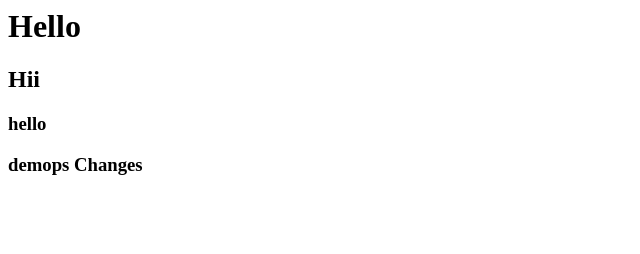
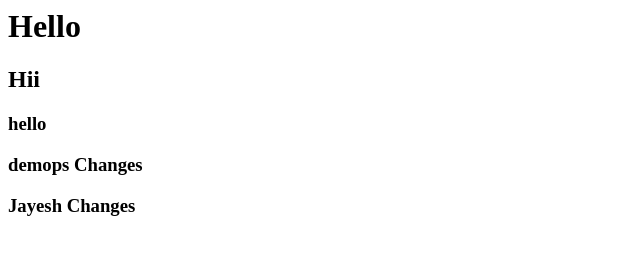
Before and after one commit to pradnyashinde199121/git-demo, a website: page index.html in a window 1280 px wide. Shown: the whole page, without its empty margins (0-640 px from the left). Drawn offline with Linux system fonts and the light colour scheme.

Commit message:
added changes jayesh

```diff
--- a/index.html
+++ b/index.html
@@ -2,3 +2,4 @@
 <h2>Hii</h2>
 <h3>hello </h3>
 <h3>demops Changes</h3>
+<h3>Jayesh Changes</h3>
```
